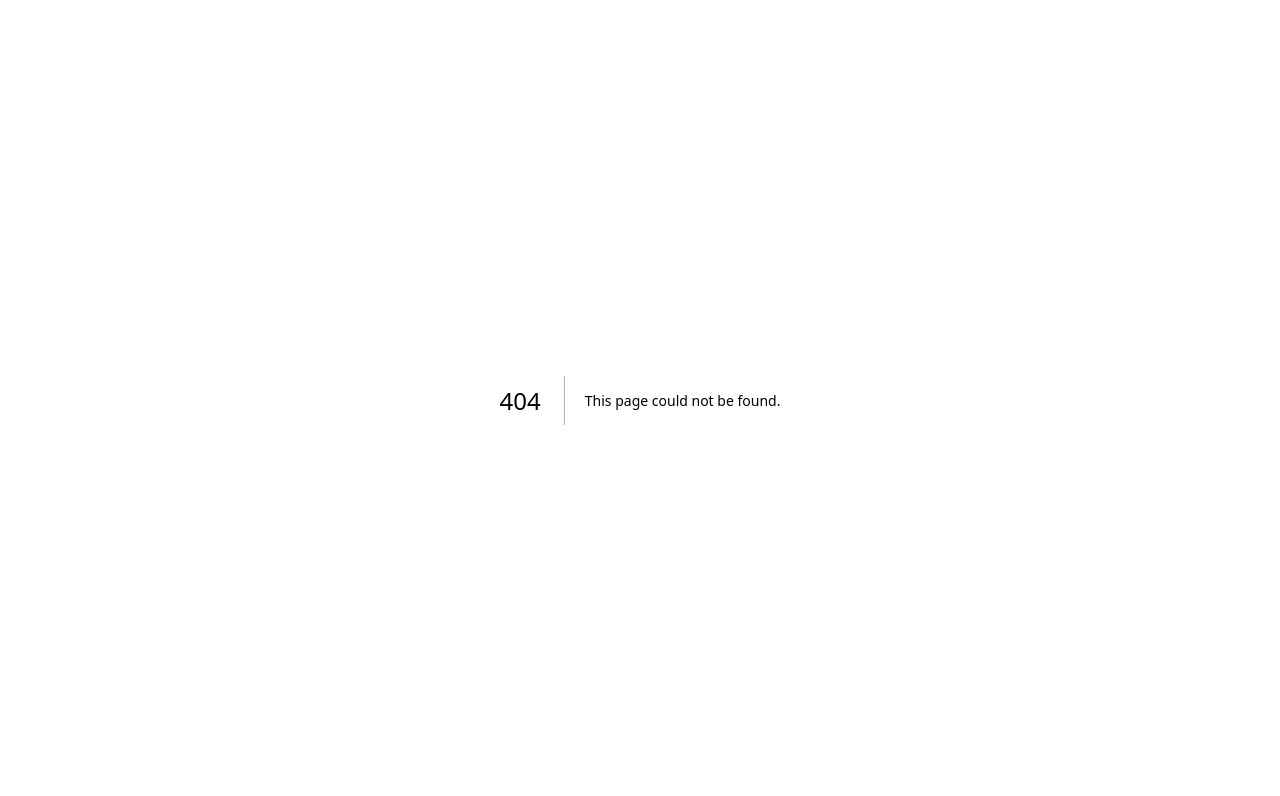
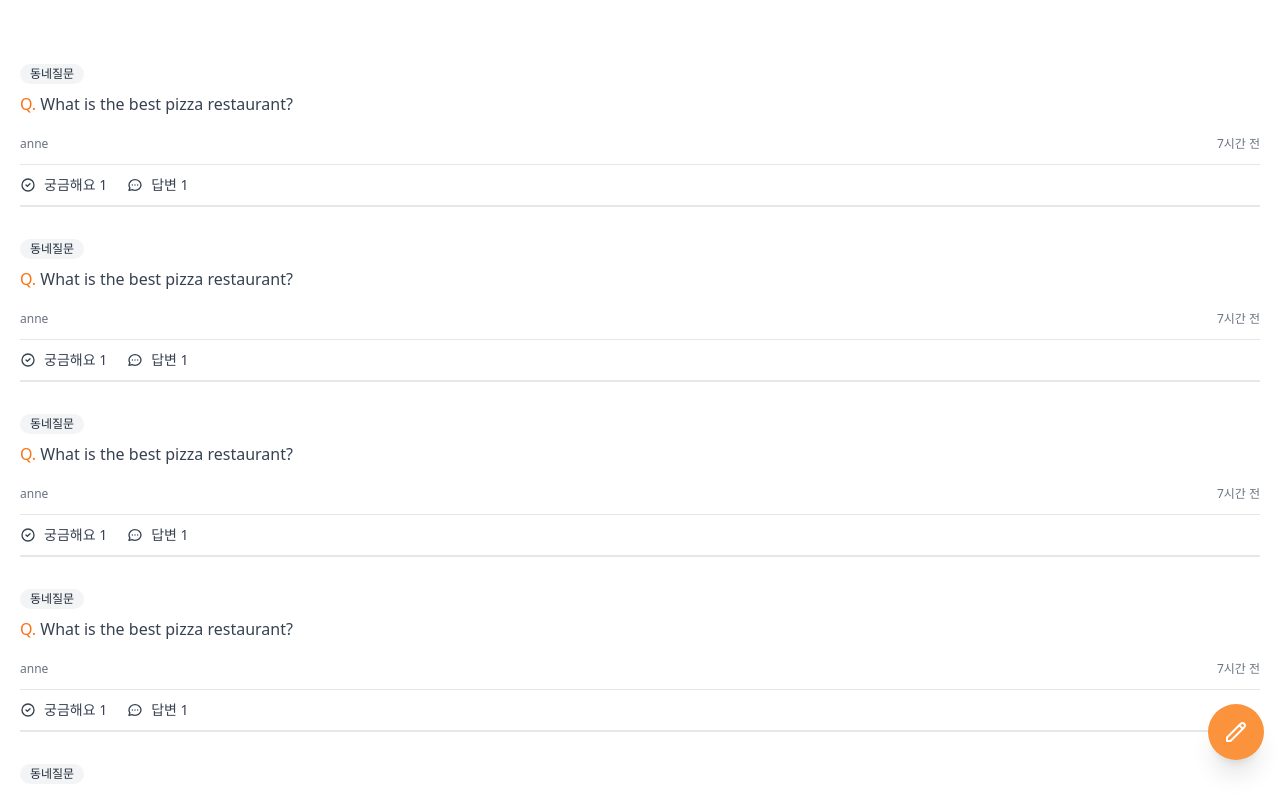
Before and after one commit to mikyungyun/market, a Next.js app: page /community in a window 1280 px wide. Before the commit this address had no page. Shown: the top 796 px of the page. Built offline with nearby package versions, Linux system fonts and the light colour scheme.

Commit message:
community page ui

```diff
--- /dev/null
+++ b/src/pages/community/index.tsx
@@ -0,0 +1,77 @@
+import type { NextPage } from 'next';
+
+const Community: NextPage = () => {
+  return (
+    <div className="py-16 px-5 space-y-8">
+      {new Array(6).fill(1).map((_, i) => (
+        <div key={i} className="flex flex-col items-start">
+          <span className="text-xs font-medium flex items-center px-2.5 py-0.5 mb-2 rounded-full bg-gray-100 text-gray-800">
+            동네질문
+          </span>
+          <div className="text-gray-700 mb-5">
+            <span className="font-medium text-orange-500">Q.</span> What is the
+            best pizza restaurant?
+          </div>
+          <div className="text-xs font-medium text-gray-500 w-full flex items-center justify-between mb-3">
+            <span>anne</span>
+            <span>7시간 전</span>
+          </div>
+          <div className="text-gray-700 w-full flex space-x-5 py-2.5 border-t border-b-[2px]">
+            <span className="text-sm flex items-center space-x-2">
+              <svg
+                className="w-4 h-4"
+                fill="none"
+                stroke="currentColor"
+                viewBox="0 0 24 24"
+                xmlns="http://www.w3.org/2000/svg"
+              >
+                <path
+                  strokeLinecap="round"
+                  strokeLinejoin="round"
+                  strokeWidth="2"
+                  d="M9 12l2 2 4-4m6 2a9 9 0 11-18 0 9 9 0 0118 0z"
+                ></path>
+              </svg>
+              <span>궁금해요 1</span>
+            </span>
+            <span className="text-sm flex items-center space-x-2">
+              <svg
+                className="w-4 h-4"
+                fill="none"
+                stroke="currentColor"
+                viewBox="0 0 24 24"
+                xmlns="http://www.w3.org/2000/svg"
+              >
+                <path
+                  strokeLinecap="round"
+                  strokeLinejoin="round"
+                  strokeWidth="2"
+                  d="M8 12h.01M12 12h.01M16 12h.01M21 12c0 4.418-4.03 8-9 8a9.863 9.863 0 01-4.255-.949L3 20l1.395-3.72C3.512 15.042 3 13.574 3 12c0-4.418 4.03-8 9-8s9 3.582 9 8z"
+                ></path>
+              </svg>
+              <span>답변 1</span>
+            </span>
+          </div>
+        </div>
+      ))}
+      <button className="fixed hover:bg-orange-500 right-4 bottom-10 bg-orange-400 rounded-full p-4 text-white shadow-xl cursor-pointer transition-colors">
+        <svg
+          className="w-6 h-6"
+          fill="none"
+          stroke="currentColor"
+          viewBox="0 0 24 24"
+          xmlns="http://www.w3.org/2000/svg"
+        >
+          <path
+            strokeLinecap="round"
+            strokeLinejoin="round"
+            strokeWidth="2"
+            d="M15.232 5.232l3.536 3.536m-2.036-5.036a2.5 2.5 0 113.536 3.536L6.5 21.036H3v-3.572L16.732 3.732z"
+          ></path>
+        </svg>
+      </button>
+    </div>
+  );
+};
+
+export default Community;
```
